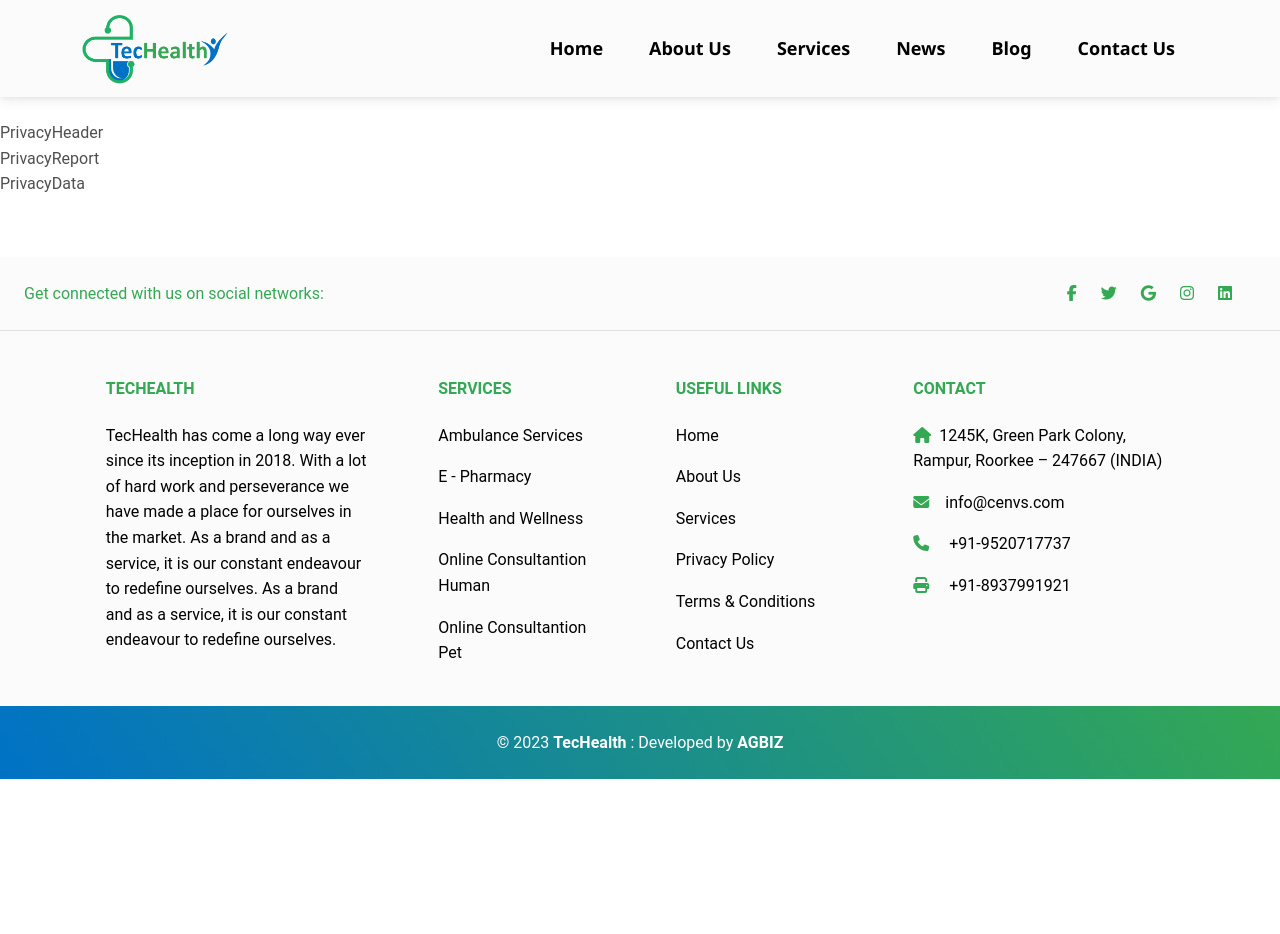
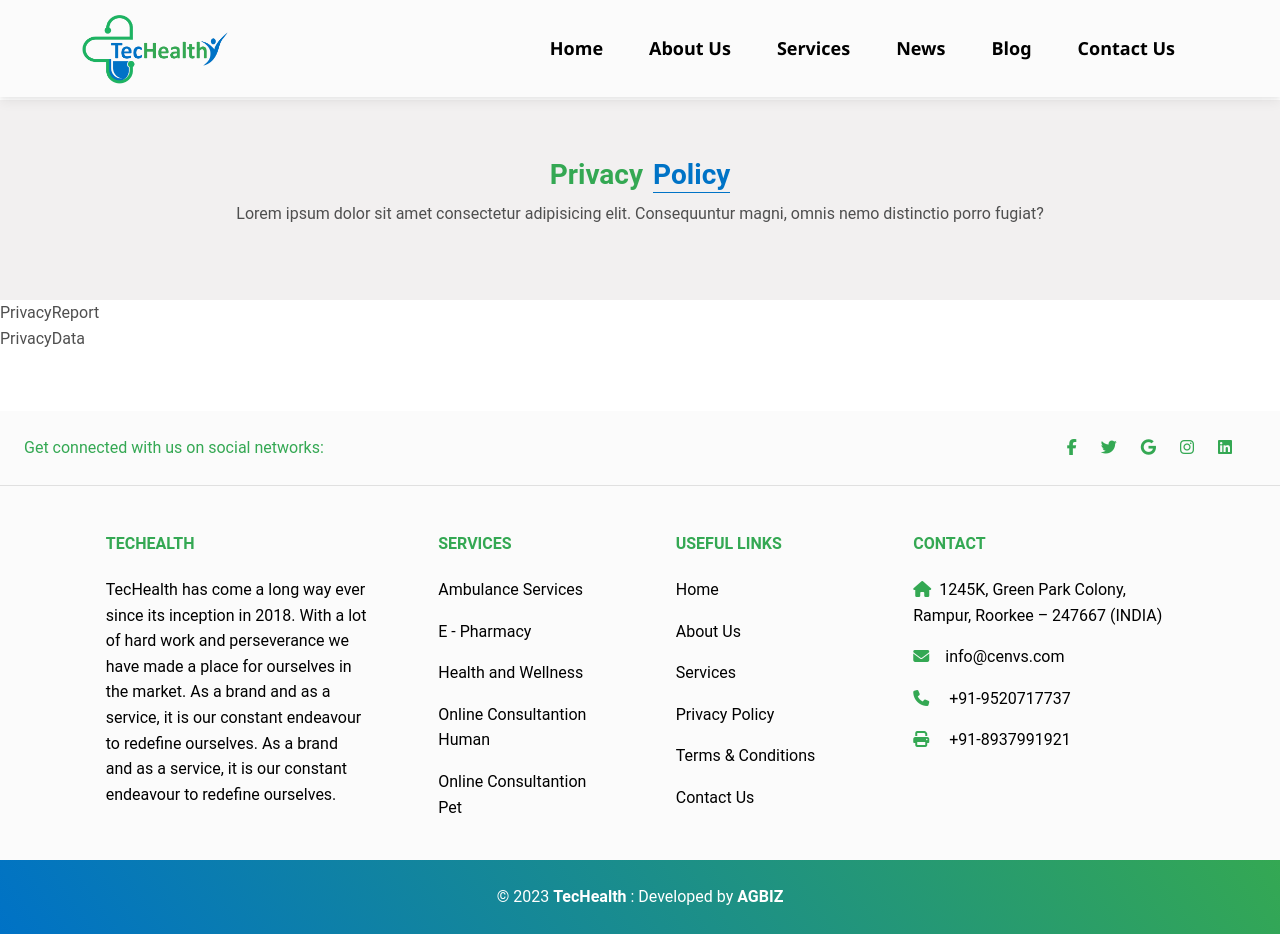
Before and after one commit to Roshan57548/TecHealth, a React (Vite) app in the folder TecHealth/: page /#/Privacy-Policy in a window 1280 px wide. Before the commit the page ends 800 px from the top, so only its background shows below. Built offline with nearby package versions, Linux system fonts and the light colour scheme.

Commit message:
added Privacy policy and Terms & c header files

```diff
--- a/TecHealth/src/Components/ContactUs/Components/Style/ContactHeader.css
+++ b/TecHealth/src/Components/ContactUs/Components/Style/ContactHeader.css
@@ -19,7 +19,7 @@
     color:#0072c6 ;
 }
 .ContactHeader_AboutUs{
-    color: rgb(173, 173, 173);;
+    color: rgb(173, 173, 173);
 }
 .ContactHeader_Paragraph1_Span_Tag{
     color: #0072c6;
--- a/TecHealth/src/Components/PrivacyPolicy/Components/PrivacyHeader.jsx
+++ b/TecHealth/src/Components/PrivacyPolicy/Components/PrivacyHeader.jsx
@@ -1,11 +1,19 @@
 import React from 'react'
 import './Style/PrivacyHeader.css';
-const PrivacyHeader = () => {
+const PrivacyHeader = (props) => {
   return (
-    <div>
-      PrivacyHeader
+    <div className="PrivacyPolicy_0">
+      <div className="PrivacyPolicy_Content">
+        <h3>
+          <span className="PrivacyPolicy_Privacy_Span">{props.data.heading_Data_One}</span>
+          <span className="PrivacyPolicy_Policy_Span">{props.data.heading_Data_Two}</span>
+        </h3>
+        <p>
+          {props.data.paragraph}
+        </p>
+      </div>
     </div>
-  )
+  );
 }
 
 export default PrivacyHeader
--- a/TecHealth/src/Components/PrivacyPolicy/Components/Style/PrivacyHeader.css
+++ b/TecHealth/src/Components/PrivacyPolicy/Components/Style/PrivacyHeader.css
@@ -0,0 +1,36 @@
+.PrivacyPolicy_0{
+    display: flex;
+    justify-content: center;
+    align-items: center;
+    height: 25vh;
+    background-color:rgb(242, 240, 240) ;
+    flex-direction: column;
+    margin-top: 0;
+    width: 100%;
+}
+.PrivacyPolicy_Content{
+    display: flex;
+    flex-direction: column;
+    justify-content: center;
+    align-items: center;
+    text-align: center;
+}
+.PrivacyPolicy_Content h3{
+    font-weight:bold ;
+    display: flex;
+    gap: 10px;
+}
+.PrivacyPolicy_Privacy_Span{
+    color: #34a853;
+}
+.PrivacyPolicy_Policy_Span{
+    color: #0073c6;
+    border-bottom: 1.4px solid #0073c6;
+}
+
+/* Responsive */
+@media only screen and (max-width:1100px)  {
+    .PrivacyPolicy_Content{
+        margin: 0 34px;
+    }
+}
--- a/TecHealth/src/Components/PrivacyPolicy/Content/ContentPrivacyHeader.jsx
+++ b/TecHealth/src/Components/PrivacyPolicy/Content/ContentPrivacyHeader.jsx
@@ -1,6 +1,9 @@
 
-const ContentPrivacyHeader ={
-
+const ContentPrivacyHeader = {
+  heading_Data_One: "Privacy",
+  heading_Data_Two: "Policy",
+  paragraph:
+    "Lorem ipsum dolor sit amet consectetur adipisicing elit. Consequuntur magni, omnis nemo distinctio porro fugiat?",
 };
 
 export default ContentPrivacyHeader
--- a/TecHealth/src/Components/PrivacyPolicy/PrivacyPolicy.jsx
+++ b/TecHealth/src/Components/PrivacyPolicy/PrivacyPolicy.jsx
@@ -10,7 +10,7 @@
   return (
     <div className='PrivacyPolicy'>
         {/* PrivacyPolicy */}
-        <PrivacyHeader/>
+        <PrivacyHeader data={ContentPrivacyHeader} />
         <PrivacyReport/>
         <PrivacyData/>
 
--- a/TecHealth/src/Components/PrivacyPolicy/Style/PrivacyPolicy.css
+++ b/TecHealth/src/Components/PrivacyPolicy/Style/PrivacyPolicy.css
@@ -1,4 +1,4 @@
 .PrivacyPolicy{
-    margin-top: 120px;
+    margin-top: 100px;
     margin-bottom: 60px;
 }
--- a/TecHealth/src/Components/Terms&Conditions/Components/Header.jsx
+++ b/TecHealth/src/Components/Terms&Conditions/Components/Header.jsx
@@ -1,11 +1,23 @@
-import React from 'react'
+import React from 'react';
+import "./Style/Header.css";
 
-const Header = () => {
+const Header = (props) => {
   return (
-    <div>
-      Header
+    <div className="T_and_C_Header">
+      <div className="T_and_C_Header_Content">
+        <h3>
+          <span className="T_and_C_Header_Terms_Span">
+            {props.data.heading_Data_One}
+          </span>
+          <span>{props.data.heading_Data_Two}</span>
+          <span className="T_and_C_Header_Condition_Span">
+            {props.data.heading_Data_Three}
+          </span>
+        </h3>
+        <p>{props.data.paragraph}</p>
+      </div>
     </div>
-  )
+  );
 }
 
 export default Header
--- a/TecHealth/src/Components/Terms&Conditions/Components/Style/Header.css
+++ b/TecHealth/src/Components/Terms&Conditions/Components/Style/Header.css
@@ -0,0 +1,35 @@
+.T_and_C_Header{
+    display: flex;
+    justify-content: center;
+    align-items: center;
+    height: 25vh;
+    background-color:rgb(242, 240, 240) ;
+    flex-direction: column;
+    width: 100%;
+}
+.T_and_C_Header_Content{
+    display: flex;
+    flex-direction: column;
+    justify-content: center;
+    align-items: center;
+    text-align: center;
+}
+.T_and_C_Header_Content h3{
+    font-weight:bold ;
+    display: flex;
+    gap: 10px;
+}
+.T_and_C_Header_Condition_Span{
+    color: #0073c6;
+    border-bottom: 1.4px solid #0073c6;
+}
+.T_and_C_Header_Terms_Span{
+    color: #34a853;
+}
+
+/* Responsive */
+@media only screen and (max-width:1100px)  {
+    .T_and_C_Header_Content{
+        margin: 0 34px;
+    }
+}
--- a/TecHealth/src/Components/Terms&Conditions/Content/ContentHeader.jsx
+++ b/TecHealth/src/Components/Terms&Conditions/Content/ContentHeader.jsx
@@ -1,6 +1,10 @@
 
 const ContentHeader = {
-
-}
+  heading_Data_One: "Terms",
+  heading_Data_Two: "&",
+  heading_Data_Three:"Conditions",
+  paragraph:
+    "Lorem ipsum dolor sit amet consectetur adipisicing elit. Consequuntur magni, omnis nemo distinctio porro fugiat?",
+};
 
 export default ContentHeader
--- a/TecHealth/src/Components/Terms&Conditions/Style/TermsConditions.css
+++ b/TecHealth/src/Components/Terms&Conditions/Style/TermsConditions.css
@@ -1,4 +1,4 @@
 .TermsConditions{
-    margin-top: 120px;
+    margin-top: 100px;
     margin-bottom: 60px;
 }
--- a/TecHealth/src/Components/Terms&Conditions/TermsConditions.jsx
+++ b/TecHealth/src/Components/Terms&Conditions/TermsConditions.jsx
@@ -11,7 +11,7 @@
 const TermsConditions = () => {
   return (
     <div className='TermsConditions'>
-        <Header/>
+        <Header data={ContentHeader} />
         <Report />
         <MapData/>
         <Information/>
```
